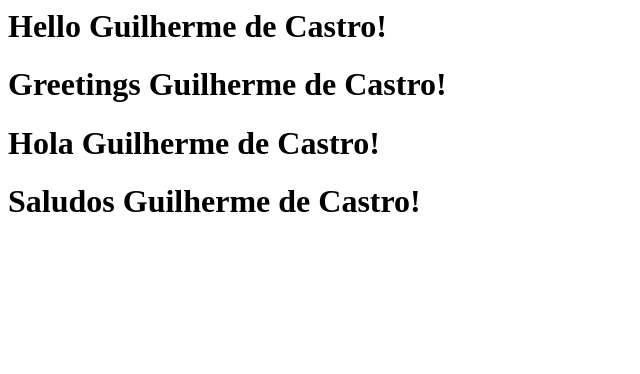
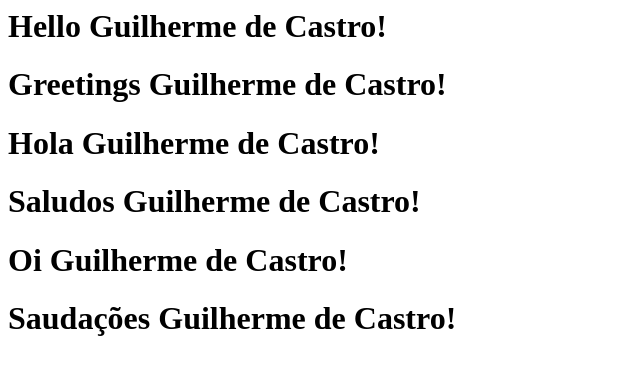
Before and after one commit to guilycst/js-weird-parts, a website: page src/greetr/index.html in a window 1280 px wide. Shown: the whole page, without its empty margins (0-640 px from the left). Drawn offline with Linux system fonts and the light colour scheme.

Commit message:
add pt-br language support

```diff
--- a/src/greetr/app.js
+++ b/src/greetr/app.js
@@ -7,3 +7,5 @@ gui.setLang('en').greetOn("#en-informal", false);
 gui.greetOn("#en-formal", true);
 gui.setLang('es').greetOn("#es-informal", false);
 gui.greetOn("#es-formal", true);
+gui.setLang('pt-br').greetOn("#pt-informal", false);
+gui.greetOn("#pt-formal", true);
--- a/src/greetr/greetr.js
+++ b/src/greetr/greetr.js
@@ -5,7 +5,7 @@
         return new Greetr.init(firstName, lastName, language);
     }
 
-    var supportedLangs = ['en', 'es'];
+    var supportedLangs = ['en', 'es', 'pt-br'];
 
     function Greeting(formal, informal) {
         this.formal = formal;
@@ -14,7 +14,8 @@
 
     var greetings = {
         en: new Greeting('Greetings', 'Hello'),
-        es: new Greeting('Saludos', 'Hola')
+        es: new Greeting('Saludos', 'Hola'),
+        'pt-br': new Greeting('Saudações', 'Oi'),
     }
 
     function greet(greeting, obj, formal) {
--- a/src/greetr/index.html
+++ b/src/greetr/index.html
@@ -3,6 +3,8 @@
     <h1 id="en-formal">Greeting Here!</h1>
     <h1 id="es-informal">Greeting Here!</h1>
     <h1 id="es-formal">Greeting Here!</h1>
+    <h1 id="pt-informal">Greeting Here!</h1>
+    <h1 id="pt-formal">Greeting Here!</h1>
     <script src="jquery-3.2.1.js"></script>
     <script src="greetr.js"></script>
     <script src="app.js"></script>
```
